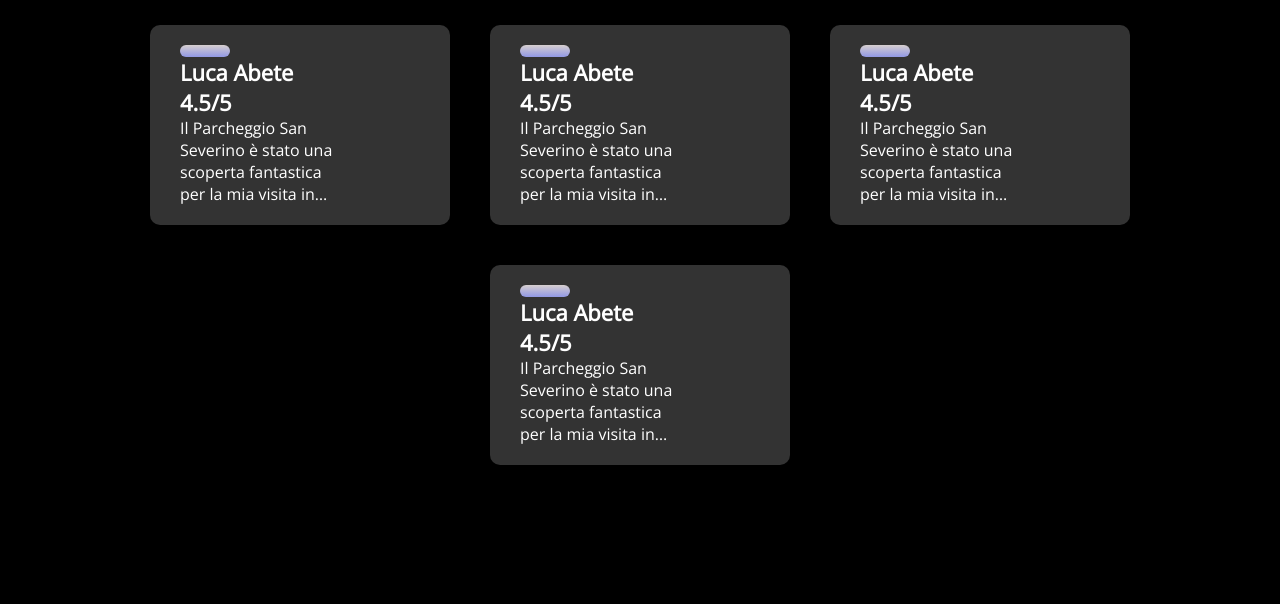
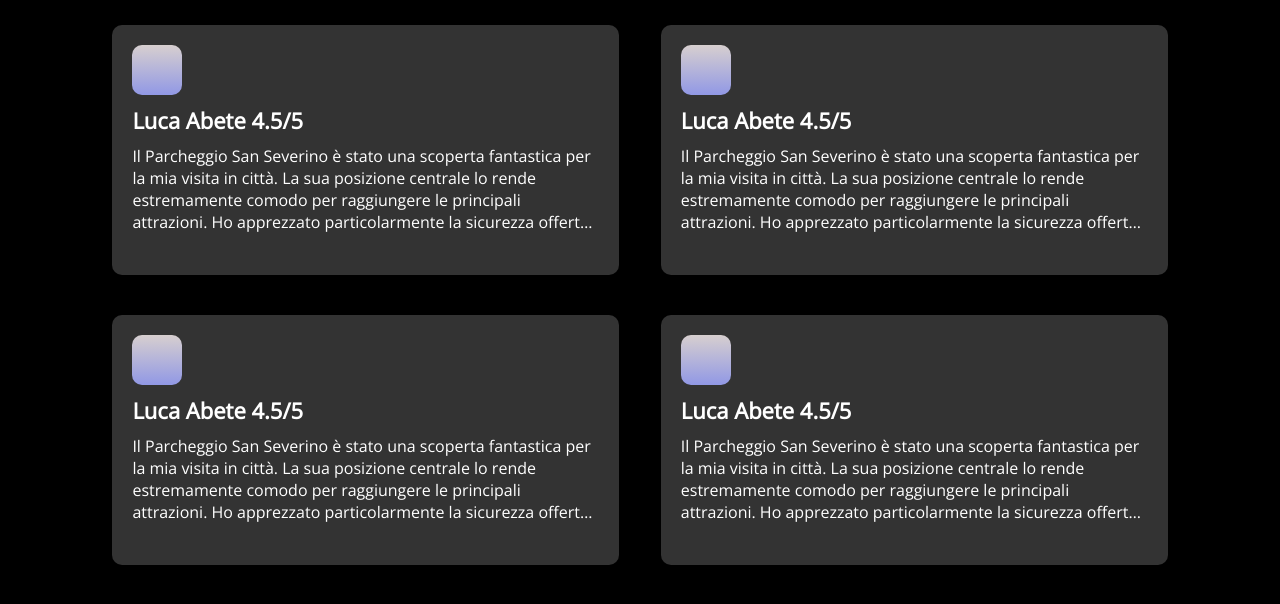
Before and after one commit to AleBro23/ParkFreender, a website: page public/specificPark_ParkFreender.html in a window 1280 px wide. Shown: the part 764-1368 px from the top of the page. Before the commit the page ends 1279 px from the top, so only its background shows below. Drawn offline with nearby package versions, Linux system fonts and the light colour scheme; no server answers.

Commit message:
Grafica recensioni

```diff
--- a/public/styles.css
+++ b/public/styles.css
@@ -918,14 +918,10 @@ header.sticky{
 }
 
 
-
-
-
 /* recensioni */
-
 .reviewCard {
-  width: 300px; /* Imposta una larghezza fissa */
-  height: 200px; /* Imposta un'altezza fissa */
+  width: calc(49% - 20px); /* Imposta la larghezza al 49% meno i margini */
+  height: 250px; /* Imposta un'altezza fissa per uniformare i box */
   overflow: hidden; /* Nasconde il contenuto che esce dai limiti del box */
   margin: 10px; /* Margine per separare i box */
   background-color: #333; /* Colore di sfondo */
@@ -934,7 +930,7 @@ header.sticky{
   padding: 20px; /* Padding interno */
   display: flex;
   flex-direction: column;
-  justify-content: space-between;
+  align-items: flex-start; /* Allinea gli elementi all'inizio */
 }
 
 .reviewCard:hover {
@@ -945,7 +941,7 @@ header.sticky{
 .reviewImage {
   width: 50px;
   height: 50px;
-    margin-left: 10px;
+  margin-bottom: 10px; /* Spazio sotto l'immagine */
   border-radius: 10px;
   background: linear-gradient(#d7cfcf, #9198e5);
 }
@@ -956,10 +952,9 @@ header.sticky{
 }
 
 .reviewTextBox {
-    width: calc(100% - 90px);
-    margin-left: 10px;
+  width: 100%; /* Assicura che il testo occupi tutta la larghezza disponibile */
   color: white;
-    font-family: 'Poppins' sans-serif;
+  font-family: 'Poppins', sans-serif;
 }
 
 .reviewTextContent {
@@ -971,6 +966,7 @@ header.sticky{
 .reviewTitle {
   font-size: 22px;
   font-weight: bold;
+  margin-bottom: 10px; /* Spazio sotto il titolo */
 }
 
 .reviewDescription {
@@ -984,7 +980,7 @@ header.sticky{
 .reviewGrid {
   display: flex;
   flex-wrap: wrap;
-    justify-content: center; /* Centra i box delle recensioni */
+  justify-content: space-between; /* Distribuisce lo spazio tra i box delle recensioni */
   gap: 20px; /* Spaziatura tra i box */
 }
 
@@ -999,12 +995,17 @@ header.sticky{
   justify-content: center;
 }
 
-  .review-text h2{
+.review-text h2 {
   font-size: var(--h2-font);
   font-weight: 800;
-    padding-left: 18rem;
+  padding-left: 18rem; /* Mantenere lo stesso padding per il titolo */
   margin-bottom: -2rem;
 }
+
+
+
+
+
 
 
 /* action button */
```
Also changed, not shown: public/index_ParkFreender.html (+1 -1 lines). Lines whose indentation alone changed are shown as unchanged.
